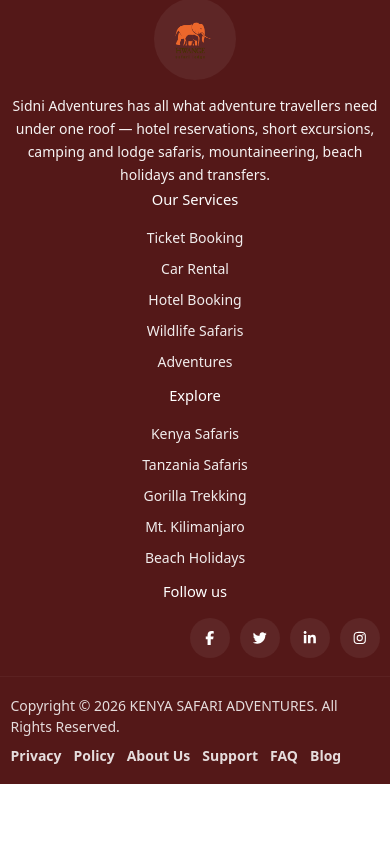
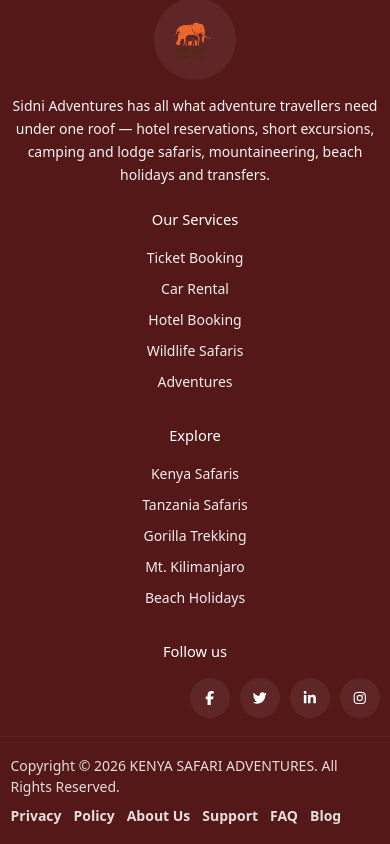
Before and after one commit to Liam-Reeves/SIDNI-ADVENTURES-TOURS-AND-TRAVEL, a React (Vite) app: page / in a window 390 px wide. Shown: the part 6667-7511 px from the top of the page. Before the commit the page ends 7451 px from the top, so only its background shows below. Built offline with nearby package versions, Linux system fonts and the light colour scheme.

Commit message:
footer adjust

```diff
--- a/src/components/Footer.css
+++ b/src/components/Footer.css
@@ -24,6 +24,7 @@
 
     justify-content: space-around;
 }
+
 .footer-about img {
     width: 82px;
     height: 82px;
@@ -58,6 +59,11 @@
 .footer-links ul li {
     margin: 10px 0;
     color: rgba(255, 255, 255, 0.92);
+}
+
+.footer-links ul li:hover {
+    color: var(--link-accent);
+    cursor: pointer;
 }
 
 .socials {
@@ -123,6 +129,20 @@
         max-width: 100%;
     }
 
+    .footer-links {
+        margin-top: 20px;
+        display: block;
+        align-items: center;
+        text-align: center;
+    }
+
+    .footer-contact {
+        margin-top: 20px;
+        display: block;
+        align-items: center;
+        text-align: center;
+    }
+
     .bottom-links nav {
         justify-content: flex-start;
         flex-wrap: wrap;
```
Also changed, not shown: src/components/WhyUs.jsx (+1 -6 lines).
